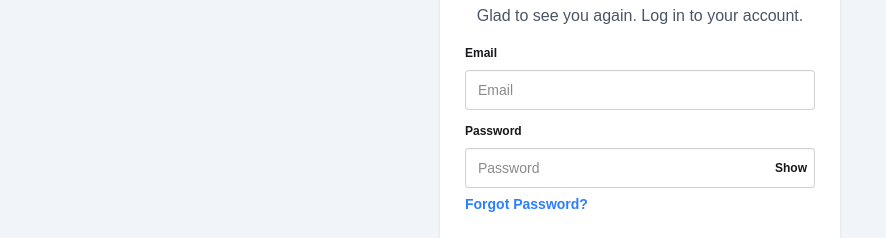
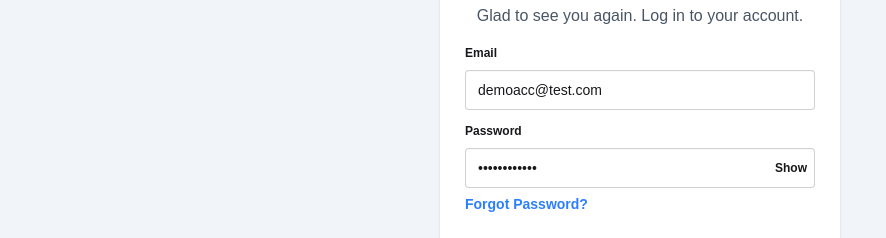
Before and after one commit to ceenobi/clinicare, a React (Vite) app in the folder client/: page /account/signin in a window 1280 px wide. Shown: the part 284-522 px from the top of the page, without its empty margins (0-886 px from the left). Built offline with nearby package versions, Linux system fonts and the light colour scheme; no server answers; a web font is replaced by a local one.

Commit message:
clean up

```diff
--- a/client/src/components/FormField.jsx
+++ b/client/src/components/FormField.jsx
@@ -10,6 +10,7 @@ export default function FormField({
     name,
     classname,
     disabled = false,
+    defaultValue
   }) {
     const toggleVisibility = () => setIsVisible?.((prev) => !prev);
     return (
@@ -25,6 +26,7 @@ export default function FormField({
             id={id}
             {...register(name)}
             disabled={disabled}
+            defaultValue={defaultValue}
           />
           {type === "password" && (
             <button
--- a/client/src/components/Paystack.jsx
+++ b/client/src/components/Paystack.jsx
@@ -26,7 +26,7 @@ export default function Paystack({ payment }) {
       }
     },
     onError: (error) => {
-      console.error(error);
+      import.meta.env.DEV && console.error(error);
       toast.error(error?.response?.data?.message || "Error confirming payment");
     },
   });
--- a/client/src/pages/account/signin/index.jsx
+++ b/client/src/pages/account/signin/index.jsx
@@ -72,6 +72,7 @@ export default function Signin() {
             register={register}
             errors={errors}
             name="email"
+            defaultValue="demoacc@test.com"
           />
           <div>
             <FormField
@@ -84,6 +85,7 @@ export default function Signin() {
               name="password"
               isVisible={isVisible}
               setIsVisible={setIsVisible}
+              defaultValue="Techstudio!!"
             />
             <Link
               to="/account/forgot-password"
--- a/client/src/pages/dashboard/index.jsx
+++ b/client/src/pages/dashboard/index.jsx
@@ -73,7 +73,7 @@ export default function Dashboard() {
         <div className="mt-14 space-y-8">
           {user?.role !== "patient" && (
             <div className="grid grid-cols-12 gap-4">
-              <div className="col-span-12 md:col-span-6 bg-white p-4 rounded-lg shadow">
+              <div className="col-span-12 md:col-span-6 bg-white p-4 rounded-lg ">
                 <h1 className="font-bold mb-4">Recent registered patients</h1>
                 {stats?.recentUsers?.map((user) => (
                   <div className="flex gap-2 mb-2 items-center" key={user._id}>
```
Also changed, not shown: client/public/Mockup.png (added).
